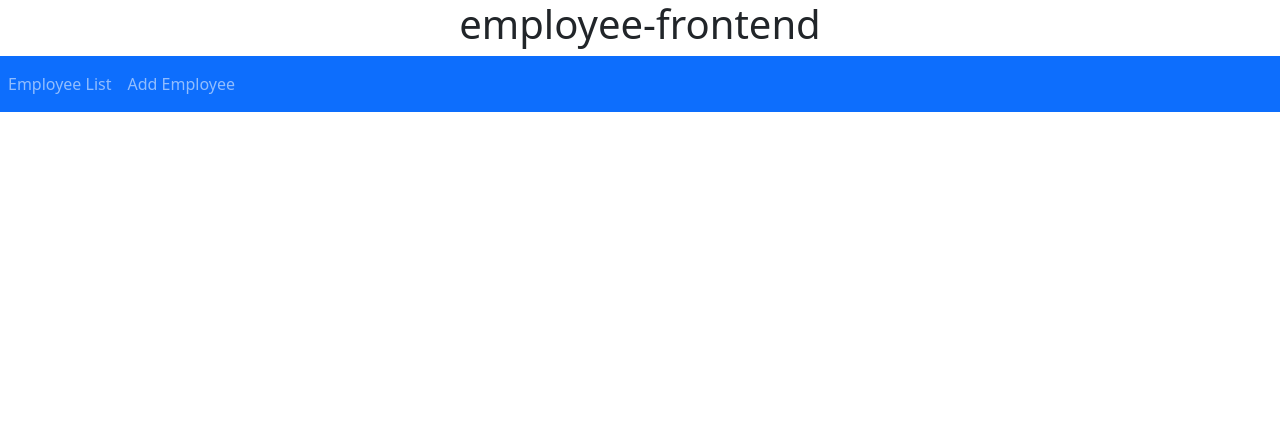
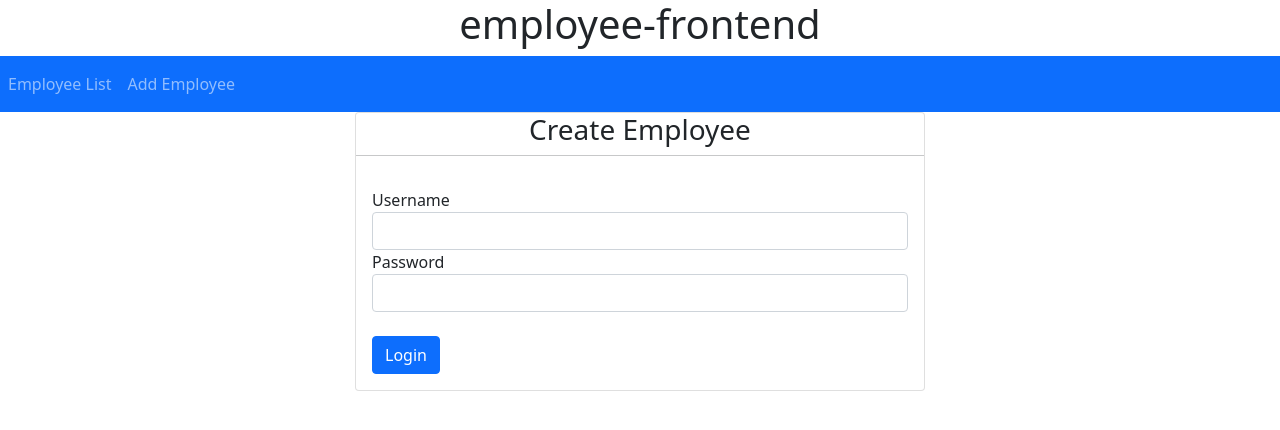
Before and after one commit to AfridShaik/employee-forntend, an Angular app: page /login in a window 1280 px wide. Before the commit this address led to /. Shown: the top 430 px of the page. Built offline with nearby package versions, Linux system fonts and the light colour scheme.

Commit message:
Login done

```diff
--- a/src/app/app-routing.module.ts
+++ b/src/app/app-routing.module.ts
@@ -3,11 +3,13 @@ import { RouterModule, Routes } from '@angular/router';
 import { CreateEmployeeComponent } from './create-employee/create-employee.component';
 import { EmployeeListComponent } from './employee-list/employee-list.component';
 import { UpdateEmployeeComponent } from './update-employee/update-employee.component';
+import { LoginComponent } from './login/login.component';
 
 const routes: Routes = [
   {path : 'employee', component: EmployeeListComponent},
+  {path : 'login', component: LoginComponent},
   {path : 'create-employee', component: CreateEmployeeComponent},
-  {path:'',redirectTo:'employee', pathMatch:'full'},
+  {path:'',redirectTo:'login', pathMatch:'full'},
   {path:'update-employee/:id', component:UpdateEmployeeComponent}
 ];
 
--- a/src/app/app.module.ts
+++ b/src/app/app.module.ts
@@ -8,6 +8,7 @@ import { AppComponent } from './app.component';
 import { EmployeeListComponent } from './employee-list/employee-list.component';
 import { CreateEmployeeComponent } from './create-employee/create-employee.component';
 import { UpdateEmployeeComponent } from './update-employee/update-employee.component';
+import { LoginComponent } from './login/login.component';
 
 @NgModule({
   declarations: [
@@ -15,6 +16,7 @@ import { UpdateEmployeeComponent } from './update-employee/update-employee.compo
     EmployeeListComponent,
     CreateEmployeeComponent,
     UpdateEmployeeComponent,
+    LoginComponent,
   ],
   imports: [
     BrowserModule,
--- a/src/app/create-employee/create-employee.component.html
+++ b/src/app/create-employee/create-employee.component.html
@@ -8,13 +8,13 @@
 
                     <div class="form-group">
                         <label> First Name</label>
-                        <input type="text" class="form-control" id="firstName" [(ngModel)]="employee.firstName"
+                        <input type="text" class="form-control" id="firstName"  [(ngModel)]="employee.firstName"
                             name="firstName">
                     </div>
 
                     <div class="form-group">
                         <label> Last Name</label>
-                        <input type="text" class="form-control" id="lastName" [(ngModel)]="employee.lastName"
+                        <input type="text" class="form-control" id="lastName"  [(ngModel)]="employee.lastName"
                             name="lastName">
                     </div>
 
--- a/src/app/employee.service.ts
+++ b/src/app/employee.service.ts
@@ -33,5 +33,9 @@ export class EmployeeService {
   deleteEmployee(id: number): Observable<Object>{
     return this.httpClient.delete(`${this.baseURL}/${id}`);
   }
+  loginEmployee(employee: Employee):Observable<Object>{
+    console.log("employee service component enteres")
+   return  this.httpClient.post<Employee>(`${this.baseURL}/login`,employee,{responseType: 'string' as 'json'});
 
+  }
 }
--- /dev/null
+++ b/src/app/login/login.component.html
@@ -0,0 +1,31 @@
+
+<div class="row">
+    <div class="card col-md-6 offset-md-3 offset-md-3">
+        <div class="row">
+            <h3 class="text-center"> Create Employee </h3>
+            <hr />
+            <div class="card-body">
+                <form (ngSubmit)="onSubmit(employee.firstName,employee.lastName)">
+
+                    <div class="form-group">
+                        <label> Username</label>
+                        <input type="text" class="form-control" id="username" [(ngModel)]="employee.firstName"
+                            name="firstName">
+                    </div>
+
+                    <div class="form-group">
+                        <label>Password</label>
+                        <input type="text" class="form-control" id="lastName" [(ngModel)]="employee.lastName"
+                            name="lastName">
+                    </div>
+
+
+
+                    <br />
+                    <button class="btn btn-primary" type="submit">Login</button>
+
+                </form>
+            </div>
+        </div>
+    </div>
+</div>
--- /dev/null
+++ b/src/app/login/login.component.ts
@@ -0,0 +1,40 @@
+import { Component, OnInit } from '@angular/core';
+import { Router } from '@angular/router';
+import { Employee } from '../employee';
+import { EmployeeService } from '../employee.service';
+@Component({
+  selector: 'app-login',
+  templateUrl: './login.component.html',
+  styleUrls: ['./login.component.css']
+})
+export class LoginComponent implements OnInit {
+
+  employee: Employee = new Employee();
+  constructor(private employeeService: EmployeeService,
+    private router: Router) { }
+
+  ngOnInit(): void
+  {
+
+  }
+  onSubmit(fn: string | undefined,ln: string | undefined){
+    this.employee.firstName = fn;
+    this.employee.lastName = ln;
+    console.log(this.employee)
+    const data = this.employeeService.loginEmployee(this.employee).subscribe( (data: any) =>{
+      if(data == "Status.SUCCESS" )
+    {
+         this.router.navigate(['/employee']);
+    }else{
+      window.alert("Login Error")
+    }
+
+      console.log("true   "+data);
+    },);
+
+
+
+
+  }
+
+}
```
Also changed, not shown: src/app/create-employee/create-employee.component.ts (line endings or trailing spaces), src/app/login/login.component.css (added), 1 other file (tests, documents, lock files or other folders).
